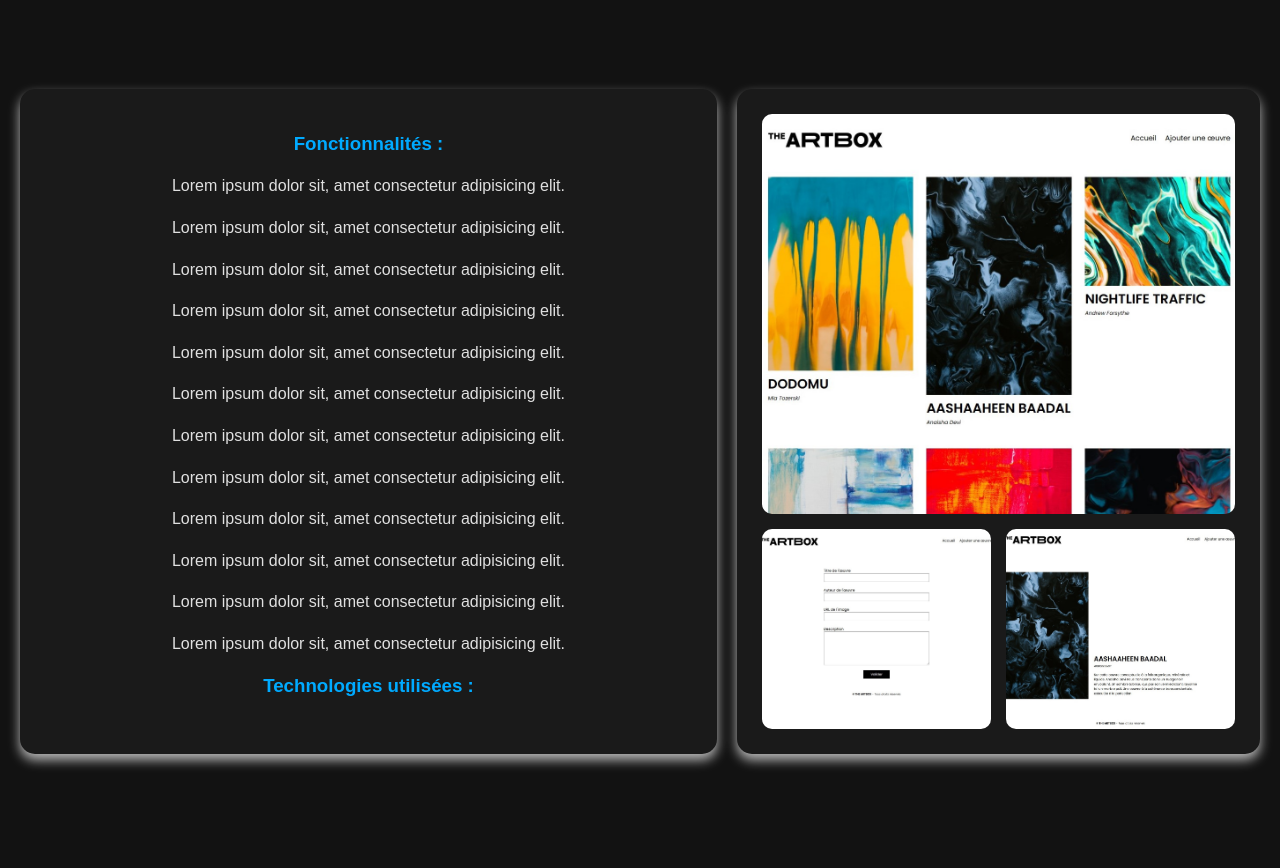
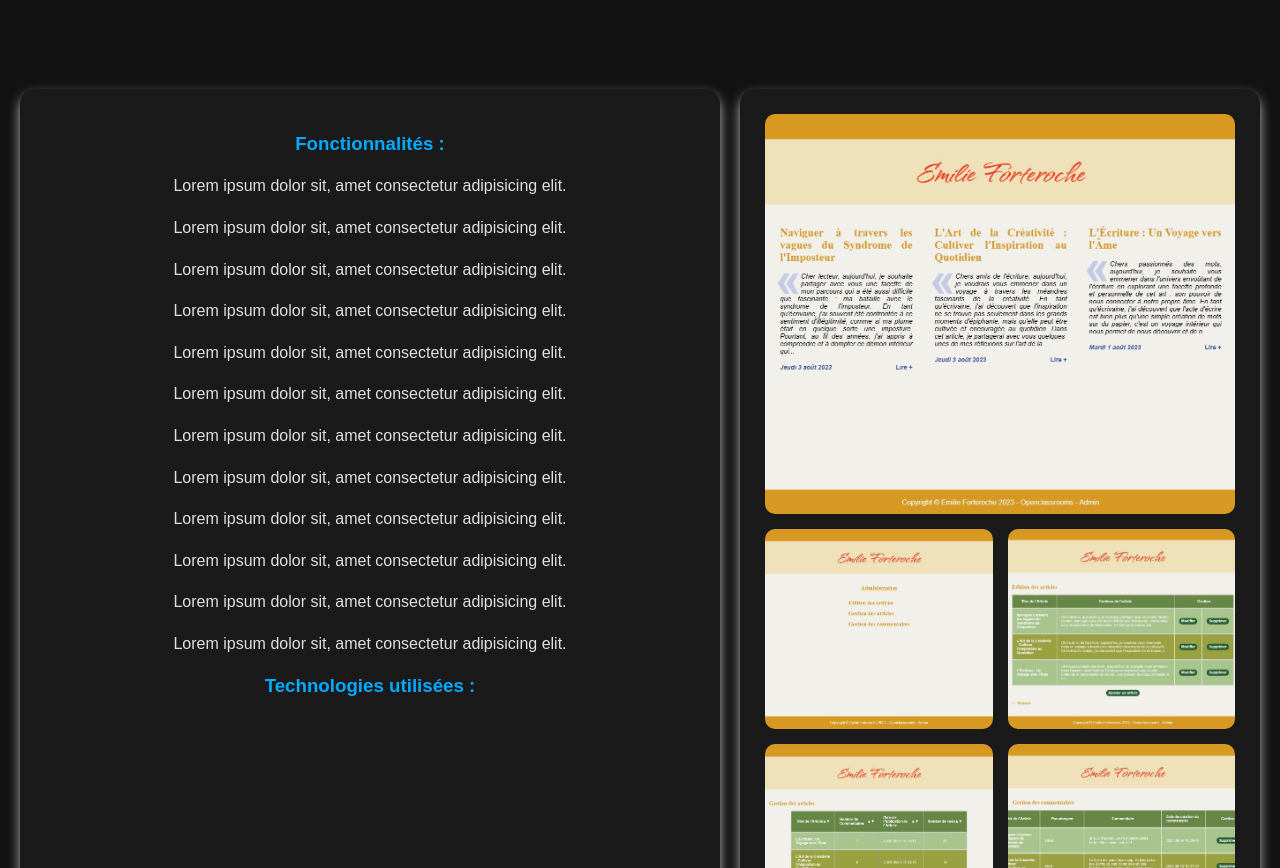
Before and after one commit to QuentinDidelot/Portfolio, a plain HTML site: page projets/blog_forteroche.html in a window 1280 px wide. Shown: the part 423-1291 px from the top of the page. Drawn offline with Linux system fonts and the light colour scheme.

Commit message:
Update blog_forteroche.html

```diff
--- a/projets/blog_forteroche.html
+++ b/projets/blog_forteroche.html
@@ -44,9 +44,11 @@
         </div>
 
         <div class="projects_pictures">
-            <img src="/img/projets/the_artbox_1.jpg" class="project_picture_main" onclick="openModal(this)">
-            <img src="/img/projets/the_artbox_2.jpg" class="project_picture_second" onclick="openModal(this)">
-            <img src="/img/projets/the_artbox_3.jpg" class="project_picture_second" onclick="openModal(this)">
+            <img src="/img/projets/blog_1.jpg" class="project_picture_main" onclick="openModal(this)">
+            <img src="/img/projets/blog_2.jpg" class="project_picture_second" onclick="openModal(this)">
+            <img src="/img/projets/blog_3.jpg" class="project_picture_second" onclick="openModal(this)">
+            <img src="/img/projets/blog_4.jpg" class="project_picture_second" onclick="openModal(this)">
+            <img src="/img/projets/blog_5.jpg" class="project_picture_second" onclick="openModal(this)">
         </div>
 
         <div class="modal" id="imageModal" onclick="closeModal()">
```
